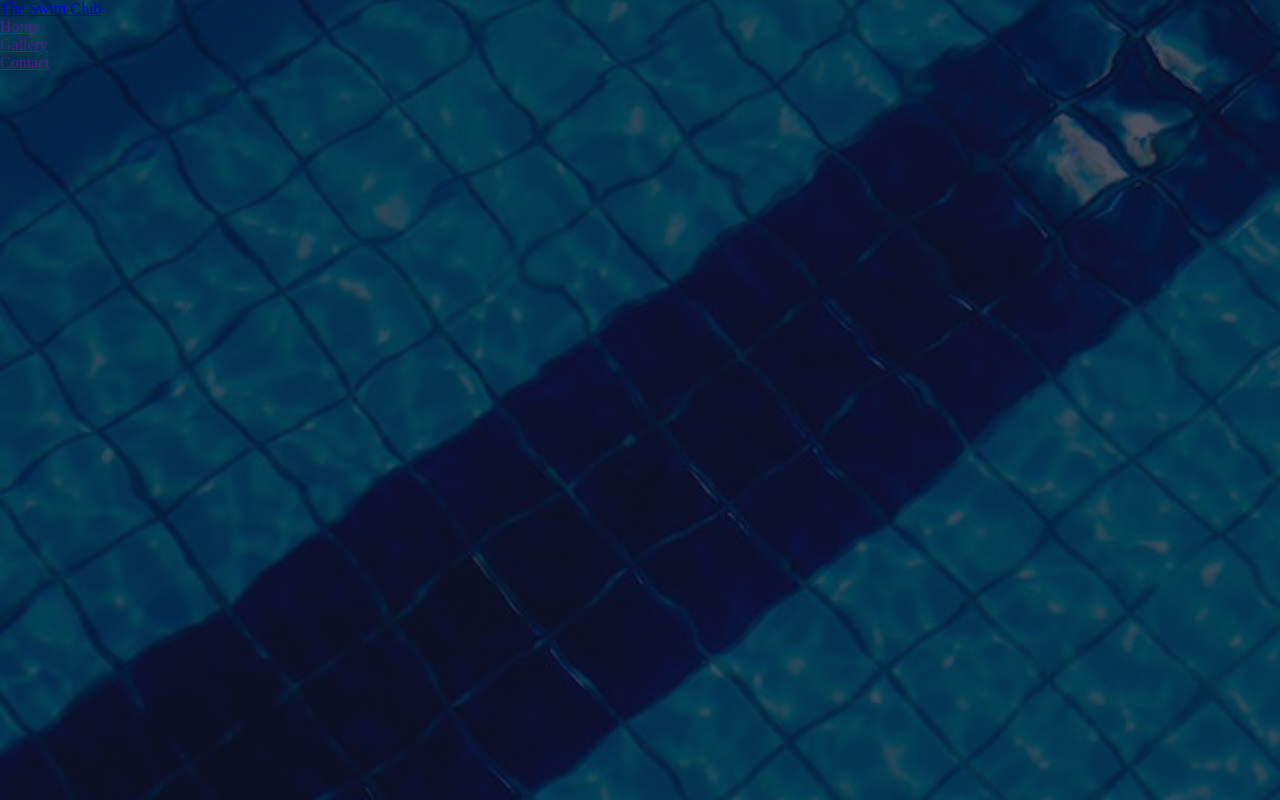
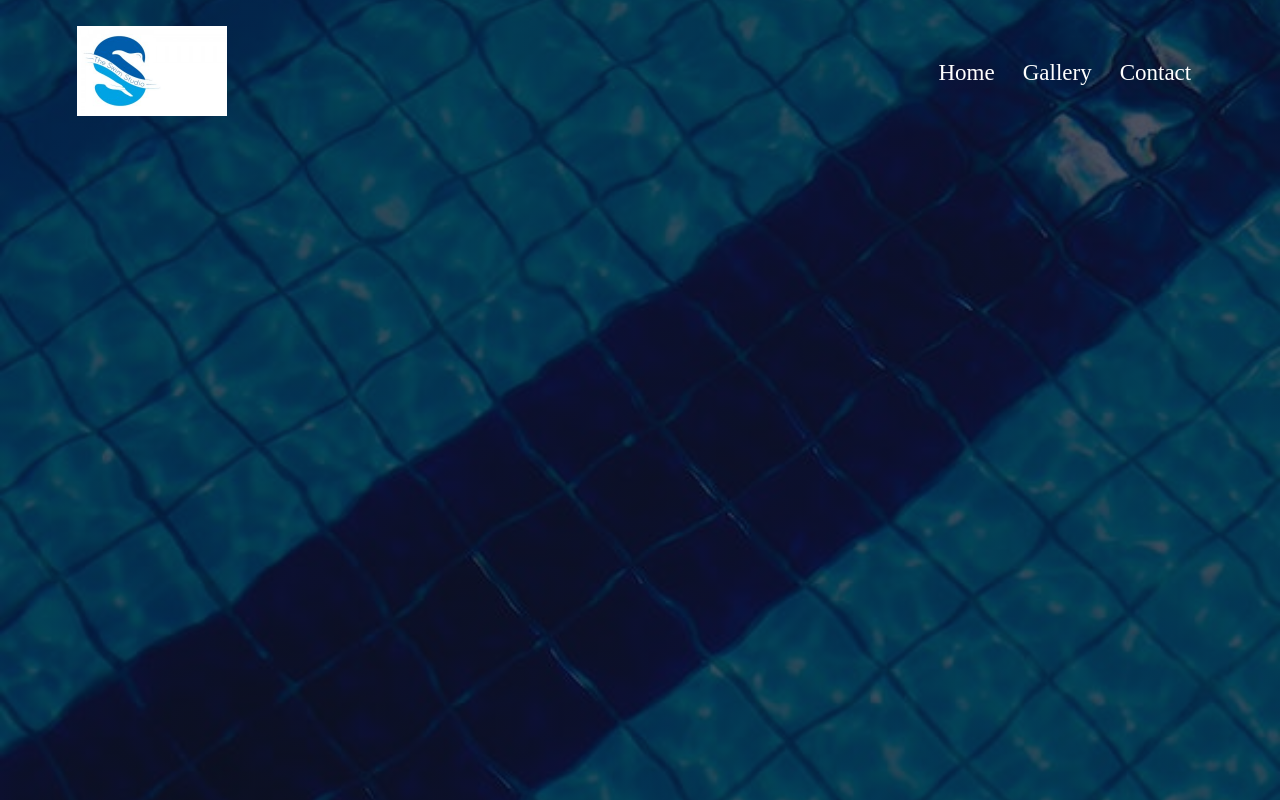
Before and after one commit to ayotemmy101/awaniayodeleproject101, a plain HTML site: page index.html in a window 1280 px wide. Drawn offline with Linux system fonts and the light colour scheme.

Commit message:
Add nav , nav-link, nav imgs

```diff
--- a/assets/style.css
+++ b/assets/style.css
@@ -12,3 +12,32 @@
     background-size: cover;
     position: relative;
 }
+
+nav{
+    display: flex;
+    padding: 2% 6%;
+    justify-content: space-between;
+    align-items: center;
+}
+
+nav img{
+    width: 150px;
+}
+
+.nav-links{
+    flex: 1;
+    text-align: right;
+}
+
+.nav-links ul li{
+    list-style: none;
+    display: inline-block;
+    padding: 8px 12px;
+    position: relative;
+}
+
+.nav-links ul li a{
+    color:#fff;
+    text-decoration: none;
+    font-size: 23px;
+}
--- a/index.html
+++ b/index.html
@@ -14,7 +14,7 @@
 
     <section class="header">
         <nav>
-            <a href="index.html">The Swim Club</a>
+            <a href="index.html"><img src="../awaniayodeleproject101/assets/images/Swim Logo.jpg"></a>
             <div class="nav-links">
                 <ul>
                     <li><a href="">Home</a></li>
```
